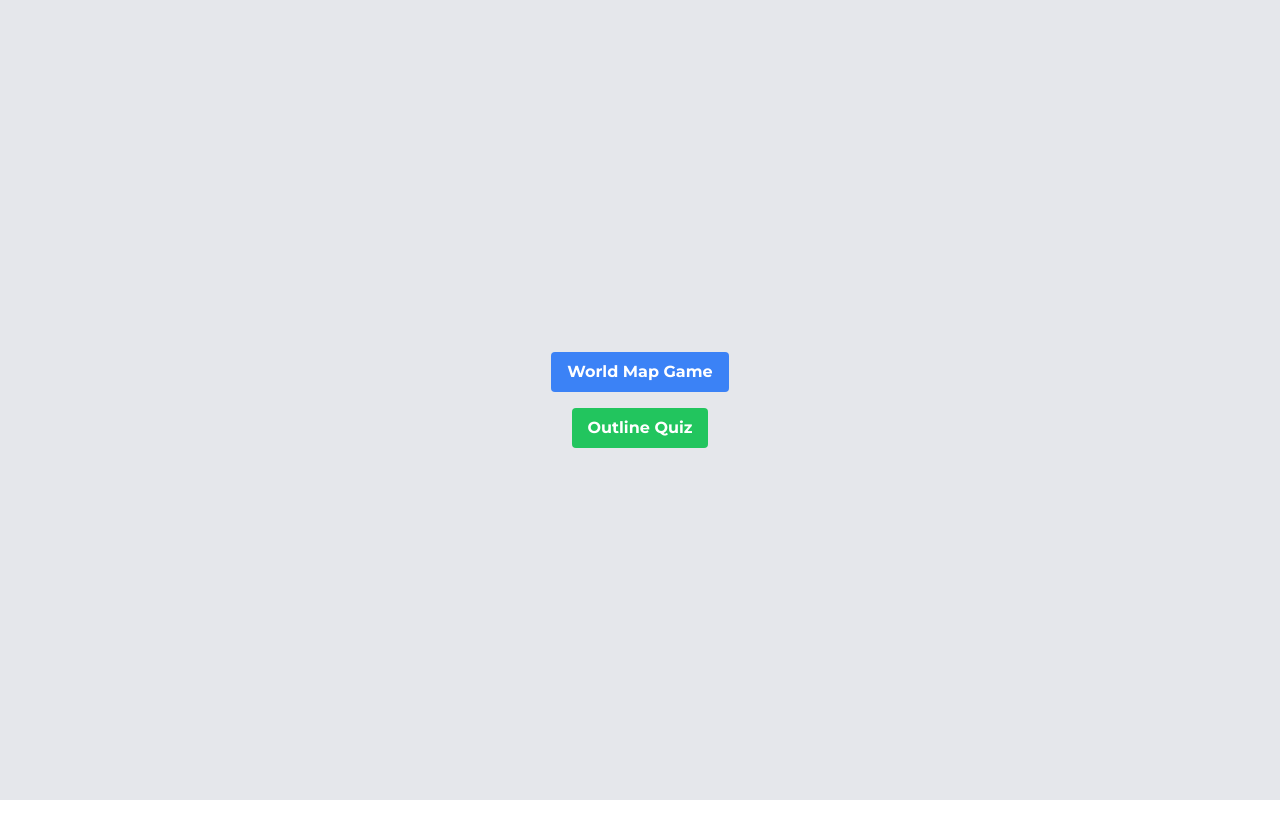
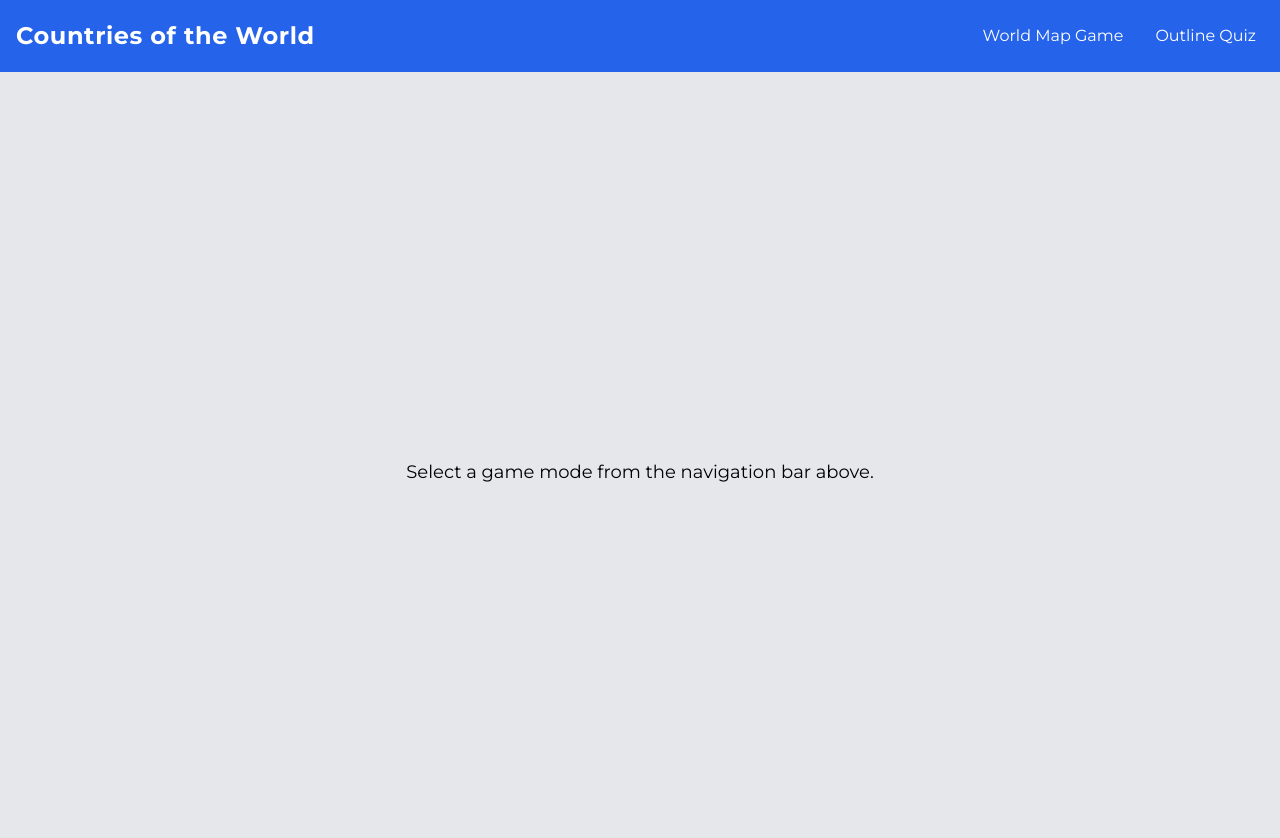
Before and after one commit to LuizFelipeBarbosa/countries-game, a React (Vite) app: page / in a window 1280 px wide. Shown: the top 838 px of the page. Before the commit the page ends 800 px from the top, so only its background shows below. Built offline with nearby package versions, Linux system fonts and the light colour scheme.

Commit message:
feat: add nav-based game mode selection

```diff
--- a/src/App.jsx
+++ b/src/App.jsx
@@ -1,5 +1,5 @@
 import { useState, useEffect, useMemo } from "react";
-import { Map, Settings, Pause, Play } from "lucide-react";
+import { Pause, Play } from "lucide-react";
 
 import VALID_COUNTRIES from "./assets/countries_with_continents.json";
 import GameBoard from "./components/GameBoard";
@@ -12,24 +12,27 @@ import Home from "./Home";
 import { setItem, getItem } from "./utils/storage";
 import { CONTINENTS, TOTAL_COUNTRIES } from "./constants/continents";
 
-const NavBar = () => (
+const NavBar = ({ onSelect }) => (
         <nav className="bg-blue-600 p-4 text-white">
                 <div className="container mx-auto flex flex-col sm:flex-row justify-between items-center">
-                        <h1 className="text-xl sm:text-2xl font-bold font-montserrat tracking-wide">
+                        <h1
+                                className="text-xl sm:text-2xl font-bold font-montserrat tracking-wide cursor-pointer"
+                                onClick={() => onSelect(null)}
+                        >
                                 Countries of the World
                         </h1>
                         <div className="flex space-x-4 mt-4 sm:mt-0">
                                 <button
-                                        className="p-2 hover:bg-blue-700 rounded"
-                                        aria-label="Map"
+                                        className="p-2 hover:bg-blue-700 rounded font-montserrat"
+                                        onClick={() => onSelect("world")}
                                 >
-                                        <Map size={24} />
+                                        World Map Game
                                 </button>
                                 <button
-                                        className="p-2 hover:bg-blue-700 rounded"
-                                        aria-label="Settings"
+                                        className="p-2 hover:bg-blue-700 rounded font-montserrat"
+                                        onClick={() => onSelect("outline")}
                                 >
-                                        <Settings size={24} />
+                                        Outline Quiz
                                 </button>
                         </div>
                 </div>
@@ -259,13 +262,18 @@ const App = () => {
 	};
 
         if (!gameMode) {
-                return <Home onSelect={handleSelectGame} />;
+                return (
+                        <div className="min-h-screen bg-gray-200">
+                                <NavBar onSelect={handleSelectGame} />
+                                <Home />
+                        </div>
+                );
         }
 
         if (gameMode === "outline") {
                 return (
                         <div className="min-h-screen bg-gray-200">
-                                <NavBar />
+                                <NavBar onSelect={handleSelectGame} />
                                 <div className="container mx-auto mt-8 relative px-4">
                                         <OutlineGame onReturn={() => setGameMode(null)} />
                                 </div>
@@ -275,7 +283,7 @@ const App = () => {
 
         return (
                 <div className="min-h-screen bg-gray-200">
-                        <NavBar />
+                        <NavBar onSelect={handleSelectGame} />
                         <div className="container mx-auto mt-8 relative px-4">
                                 <GameBoard
                                         isBlurred={isPaused}
--- a/src/Home.jsx
+++ b/src/Home.jsx
@@ -1,18 +1,9 @@
-const Home = ({ onSelect }) => {
+const Home = () => {
         return (
                 <div className="min-h-screen flex flex-col items-center justify-center gap-4 bg-gray-200">
-                        <button
-                                onClick={() => onSelect("world")}
-                                className="bg-blue-500 hover:bg-blue-600 text-white font-bold py-2 px-4 rounded font-montserrat"
-                        >
-                                World Map Game
-                        </button>
-                        <button
-                                onClick={() => onSelect("outline")}
-                                className="bg-green-500 hover:bg-green-600 text-white font-bold py-2 px-4 rounded font-montserrat"
-                        >
-                                Outline Quiz
-                        </button>
+                        <p className="text-lg font-montserrat">
+                                Select a game mode from the navigation bar above.
+                        </p>
                 </div>
         );
 };
```
